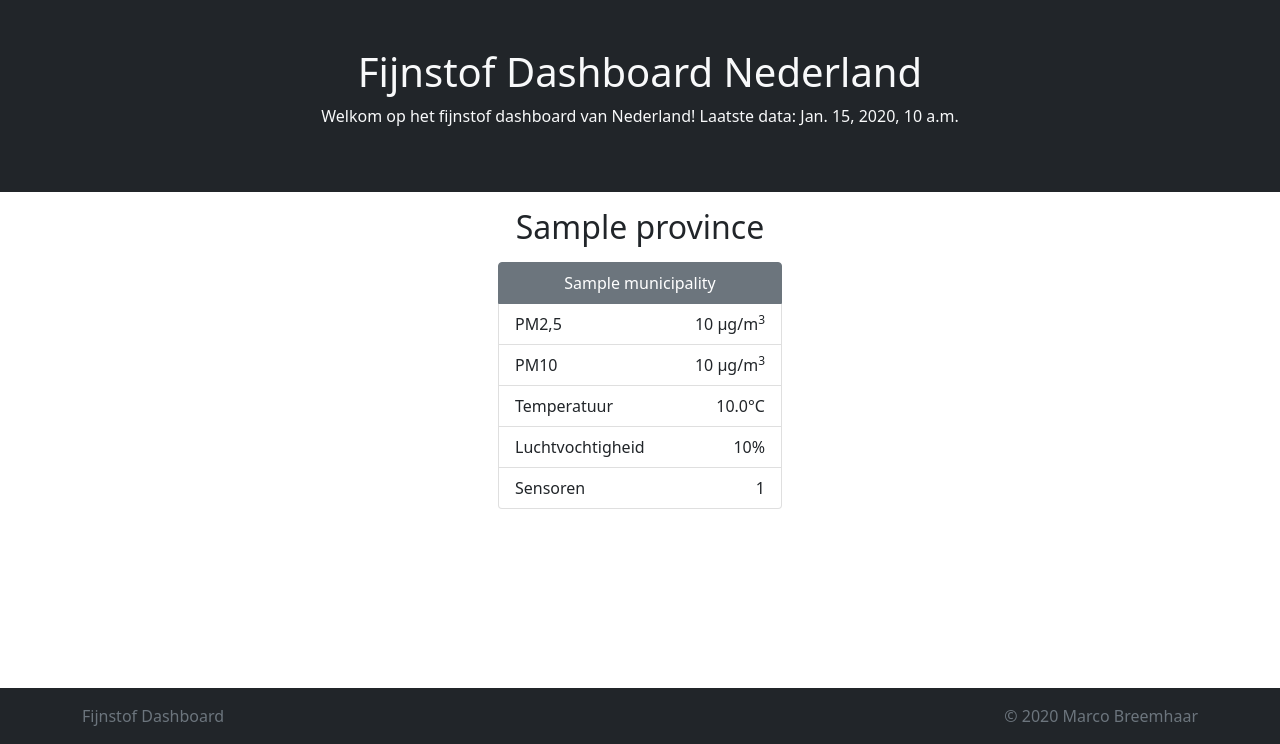
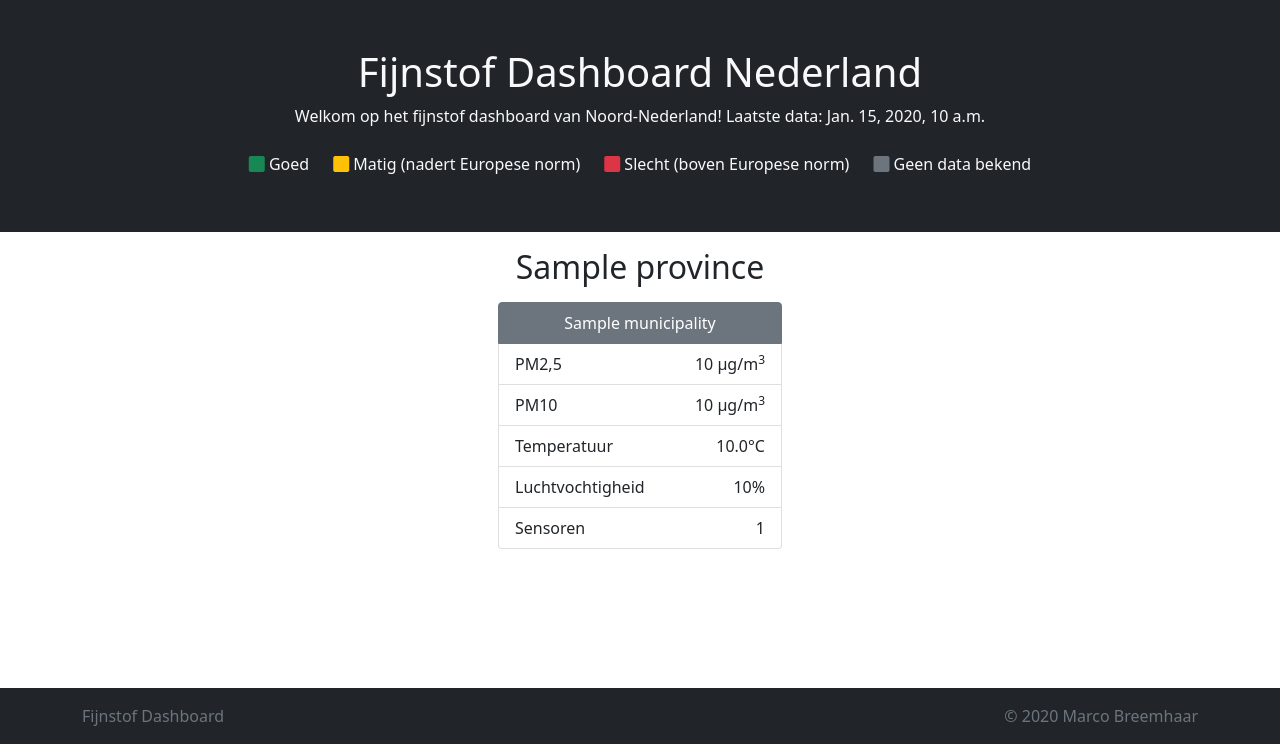
Before and after one commit to mbreemhaar/fijnstof-dashboard, a Django app: template templates/dashboard/index.html in a window 1280 px wide. Shown: the part 56-800 px from the top of the page. Run offline with Django 4.2, Linux system fonts and the light colour scheme; the template is opened without the code that fills it: most values are stand-ins (such as "Sample title", 1, 10 or a date in 2020); some libraries are stand-ins or nearby versions.

Commit message:
Added legend

```diff
--- a/templates/dashboard/index.html
+++ b/templates/dashboard/index.html
@@ -5,8 +5,22 @@
         <div>
             <h1>Fijnstof Dashboard Nederland</h1>
             <p>
-                Welkom op het fijnstof dashboard van Nederland! Laatste data: {{ latest_data_timestamp }}
+                Welkom op het fijnstof dashboard van Noord-Nederland! Laatste data: {{ latest_data_timestamp }}
             </p>
+        </div>
+        <div class="row justify-content-center row-cols-auto">
+            <div class="col my-2">
+                <i class="bi-square-fill text-success"></i> Goed
+            </div>
+            <div class="col my-2">
+                <i class="bi-square-fill text-warning"></i> Matig (nadert Europese norm)
+            </div>
+            <div class="col my-2">
+                <i class="bi-square-fill text-danger"></i> Slecht (boven Europese norm)
+            </div>
+            <div class="col my-2">
+                <i class="bi-square-fill text-secondary"></i> Geen data bekend
+            </div>
         </div>
     </section>
 
```
